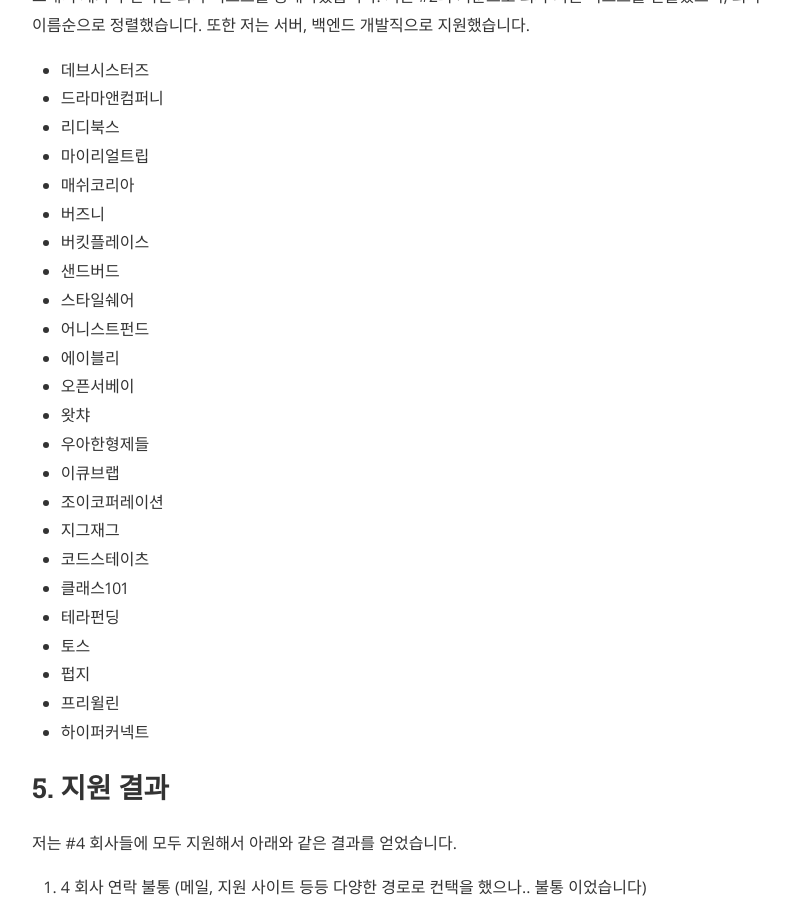
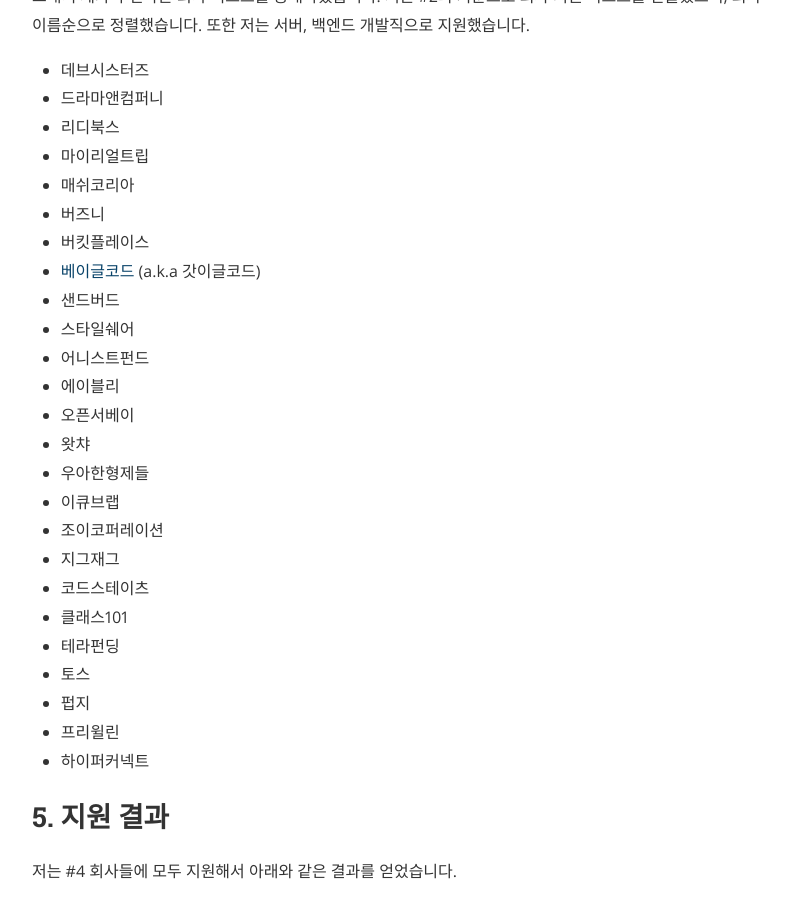
Before and after one commit to academey/academey.github.io, a Jekyll site: the page built from _posts/2019-05-07-recommend-and-change-jobs.md, in a window 1280 px wide and 900 px high, scrolled down 2368 px. Shown: the whole window, without its empty margins (240-1030 px from the left). Built offline with Jekyll 4.4.1, drawn with Linux system fonts in a browser that asks for light colours; nearby versions of some CDN libraries; comment, search, counter and statistics services are not loaded.

Commit message:
Add baglecode to recommendation list

```diff
--- a/_posts/2019-05-07-recommend-and-change-jobs.md
+++ b/_posts/2019-05-07-recommend-and-change-jobs.md
@@ -60,6 +60,7 @@ cover: "/assets/recommend-and-change-jobs/career-switch.jpg"
 - 매쉬코리아
 - 버즈니
 - 버킷플레이스
+- [베이글코드](https://cafe.naver.com/webcenter/651597) (a.k.a 갓이글코드)
 - 샌드버드
 - 스타일쉐어
 - 어니스트펀드
```
